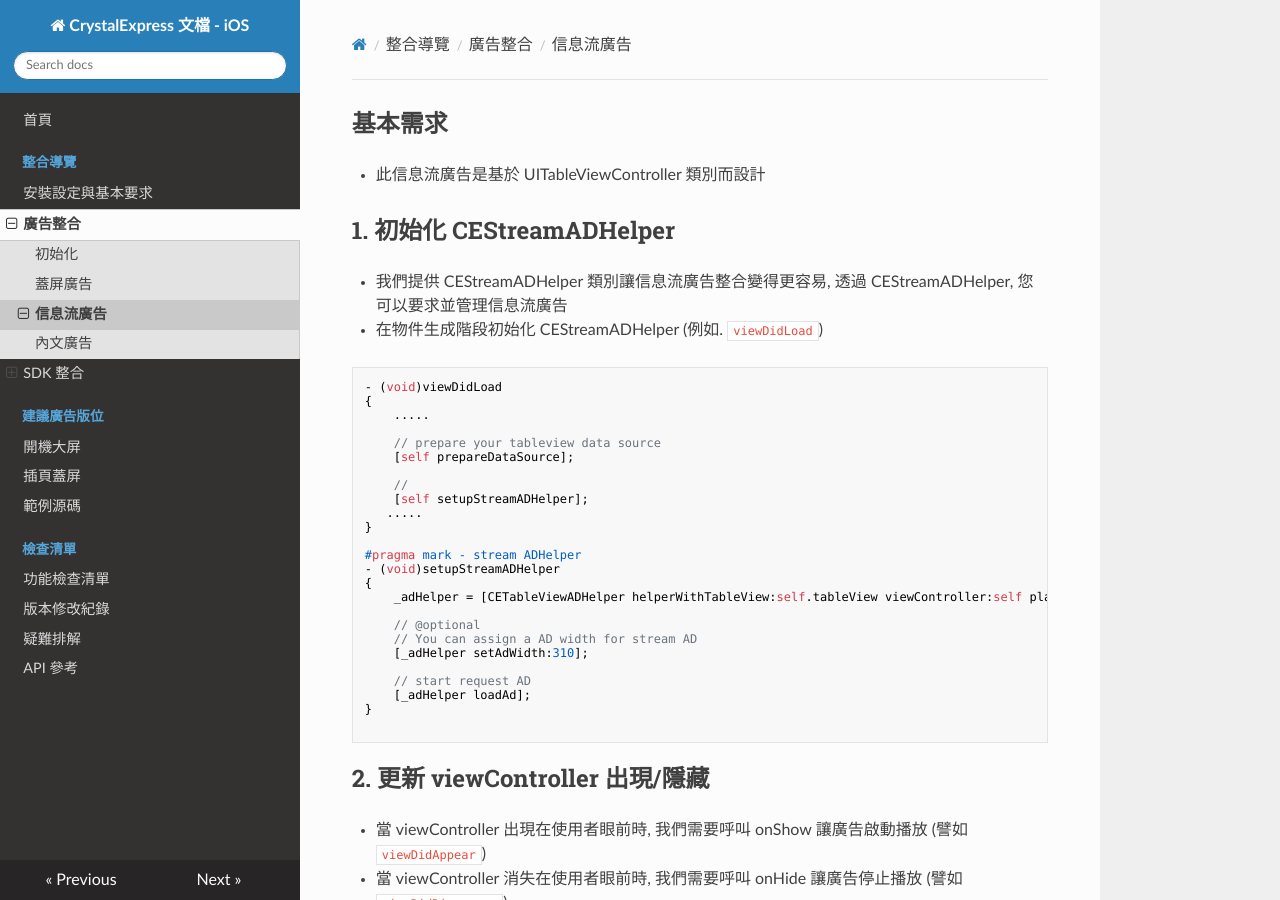
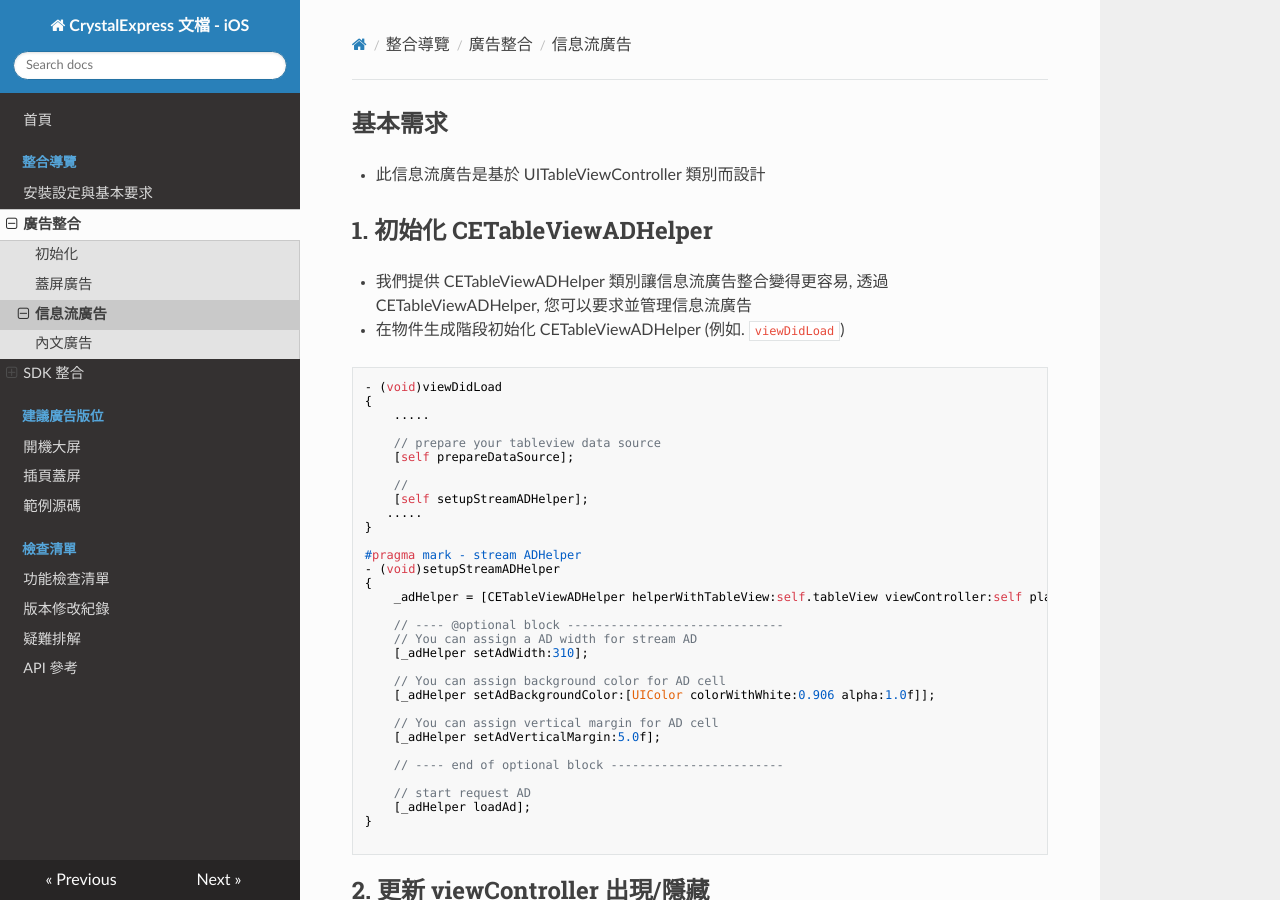
Before and after one commit to intowow/CrystalExpressDocumentation-iOS-zh_CN, an MkDocs documentation site: the page built from docs/docs/stream-ad.md, in a window 1280 px wide and 900 px high. Built offline with MkDocs 1.6.1, drawn with Linux system fonts in a browser that asks for light colours; nearby versions of some CDN libraries; old or Windows-style settings are respelled for this version of MkDocs.

Commit message:
update sdk version to v1.3.4

````diff
--- a/docs/docs/stream-ad.md
+++ b/docs/docs/stream-ad.md
@@ -1,9 +1,9 @@
 ## 基本需求
 - 此信息流廣告是基於 UITableViewController 類別而設計
 
-## 1. 初始化 CEStreamADHelper
-- 我們提供 CEStreamADHelper 類別讓信息流廣告整合變得更容易, 透過 CEStreamADHelper, 您可以要求並管理信息流廣告
-- 在物件生成階段初始化 CEStreamADHelper (例如. `viewDidLoad`)
+## 1. 初始化 CETableViewADHelper
+- 我們提供 CETableViewADHelper 類別讓信息流廣告整合變得更容易, 透過 CETableViewADHelper, 您可以要求並管理信息流廣告
+- 在物件生成階段初始化 CETableViewADHelper (例如. `viewDidLoad`)
 ```objc
 - (void)viewDidLoad
 {
@@ -22,9 +22,17 @@
 {
     _adHelper = [CETableViewADHelper helperWithTableView:self.tableView viewController:self placement:@"STREAM"];
 
-    // @optional
+    // ---- @optional block ------------------------------
     // You can assign a AD width for stream AD
     [_adHelper setAdWidth:310];
+
+    // You can assign background color for AD cell
+    [_adHelper setAdBackgroundColor:[UIColor colorWithWhite:0.906 alpha:1.0f]];
+
+    // You can assign vertical margin for AD cell
+    [_adHelper setAdVerticalMargin:5.0f];
+
+    // ---- end of optional block ------------------------
 
     // start request AD
     [_adHelper loadAd];
````
Also changed, not shown: docs/docs/splash-ad.md (+2 -2 lines).
